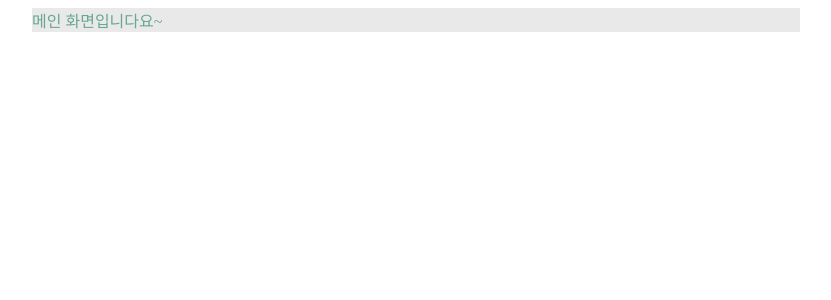
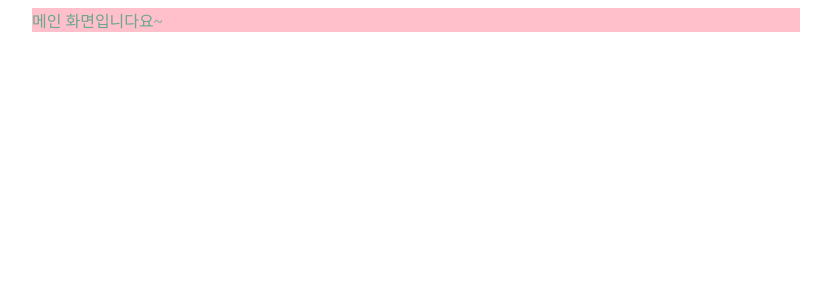
Before and after one commit to uuuuujin/plusplus, a React (Create React App) app: page / in a window 1280 px wide. Shown: the top 300 px of the page, without its empty margins (224-1055 px from the left). Built offline with nearby package versions, Linux system fonts and the light colour scheme.

Commit message:
feat: 마이페이지 레이아웃 구현

```diff
--- a/src/components/container/container.component.tsx
+++ b/src/components/container/container.component.tsx
@@ -3,7 +3,7 @@ import styled from 'styled-components';
 const ContainerStyle = styled.div`
   max-width: 768px;
   margin: 0 auto;
-  background-color: #e9e9e9;
+  background-color: pink;
 `;
 
 interface ContainerProp {
```
